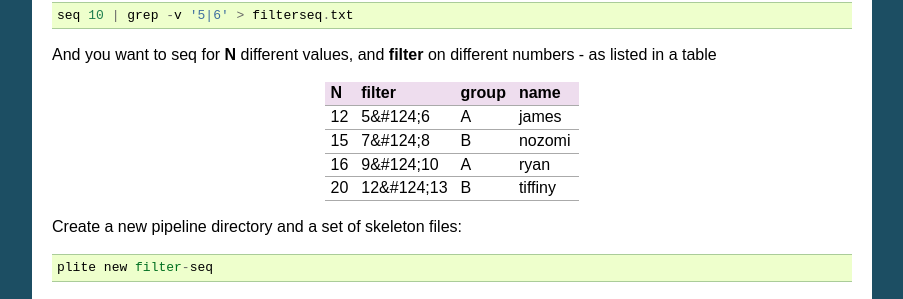
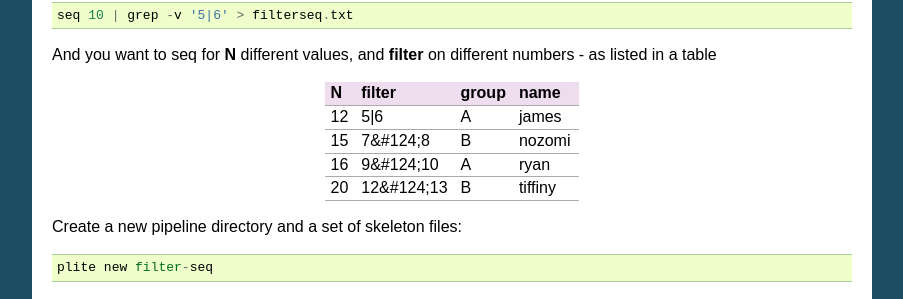
Before and after one commit to njgit/App-Pipeline-Lite, a Sphinx documentation site: the page built from docs/index.rst, in a window 1280 px wide and 900 px high, scrolled down 837 px. Shown: the part 152-451 px from the top of the window, without its empty margins (198-1101 px from the left). Built offline with Sphinx 7.4.7, drawn with Linux system fonts in a browser that asks for light colours; pages that are not in the unit, such as notebooks, are missing from menus.

```diff
--- a/docs/index.rst
+++ b/docs/index.rst
@@ -71,7 +71,7 @@ a table
 +-------+-------------+-------+------------+
 | N     | filter      | group |   name     |
 +=======+=============+=======+============+
-| 12    |  5&#124;6   |  A    |    james   |
+| 12    |  5\|6       |  A    |    james   |
 +-------+-------------+-------+------------+
 | 15    |  7&#124;8   |  B    |    nozomi  |
 +-------+-------------+-------+------------+
```
